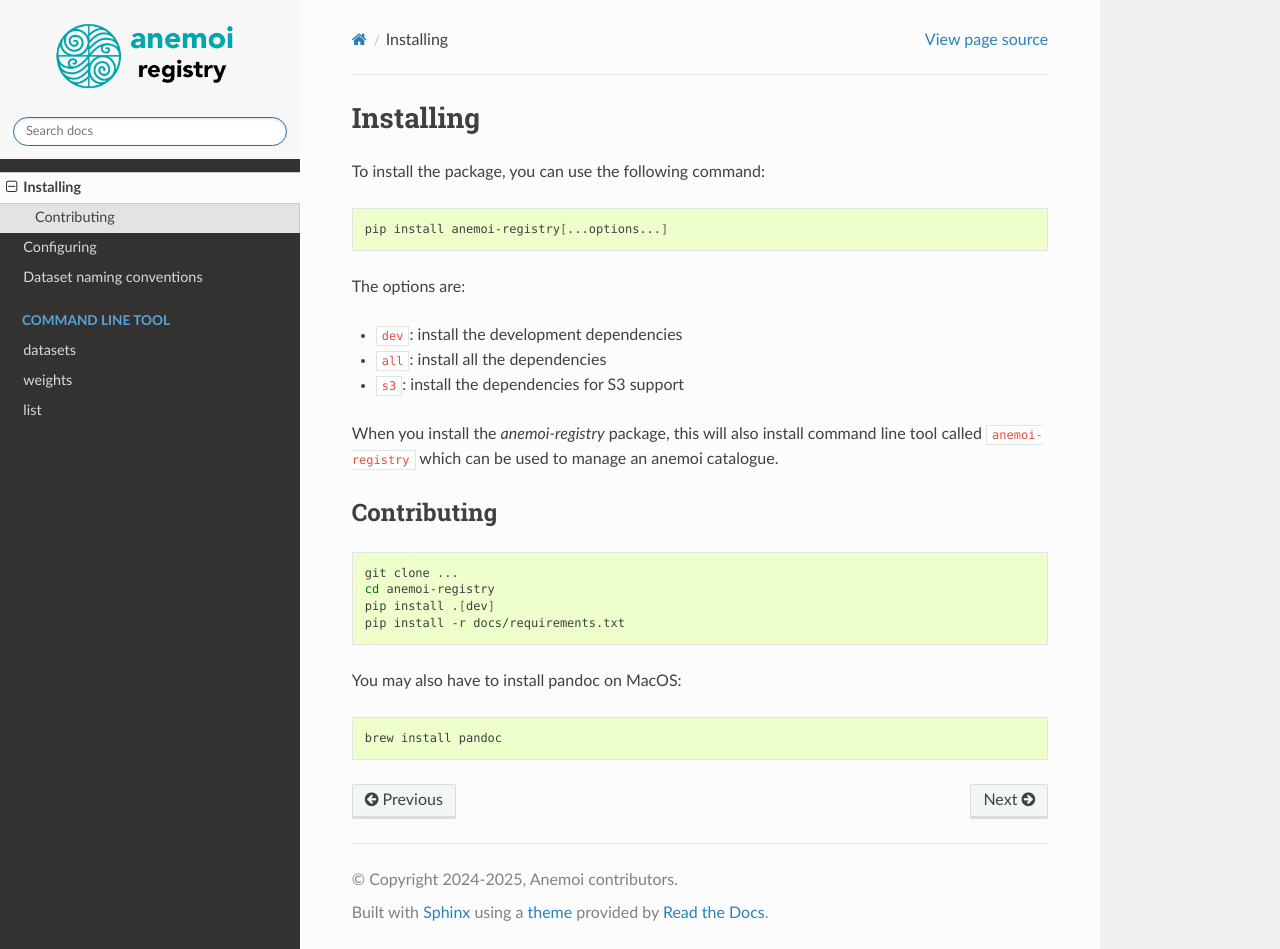
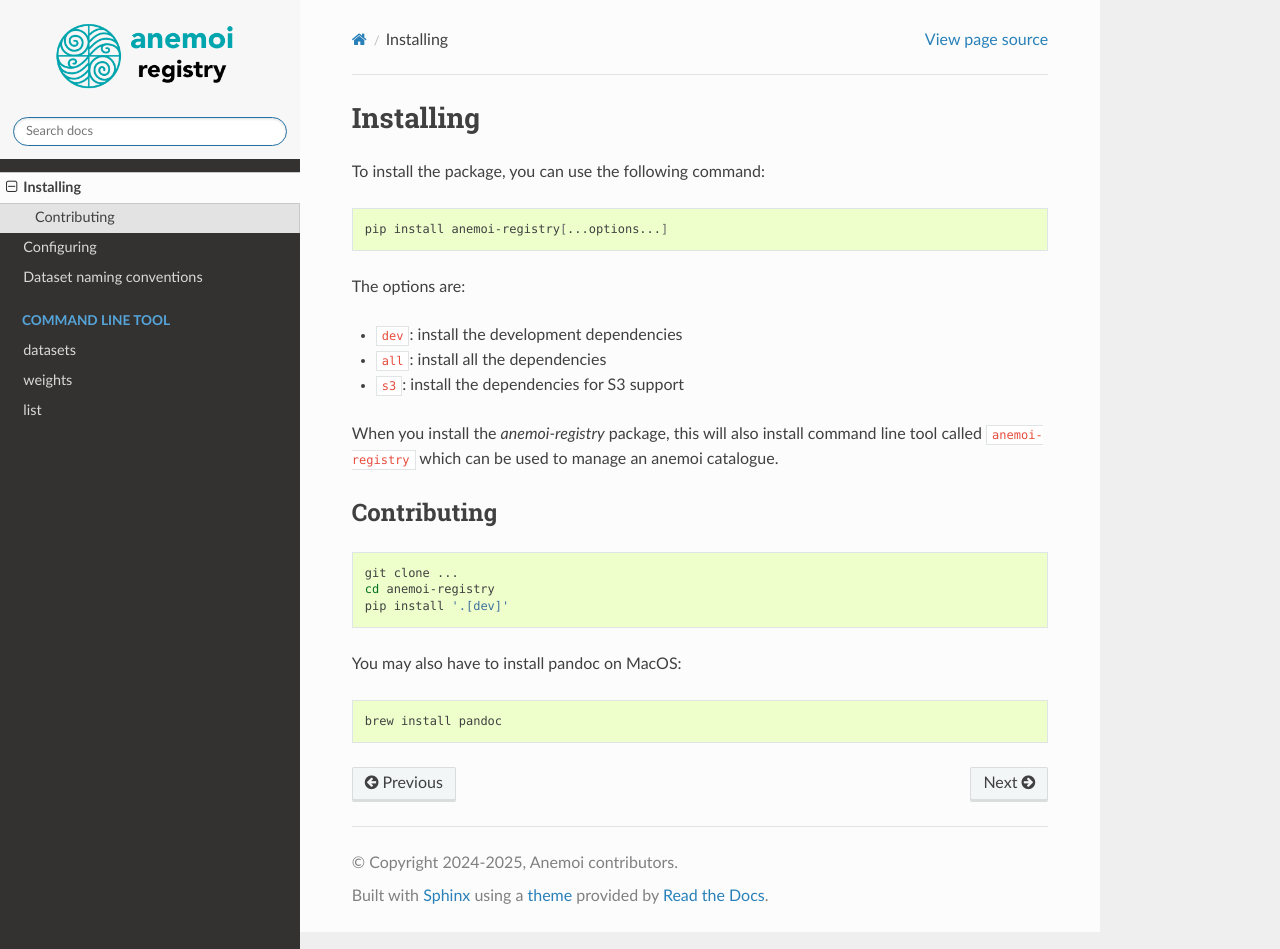
Before and after one commit to ecmwf/anemoi-registry, a Sphinx documentation site: the page built from docs/installing.rst, in a window 1280 px wide and 949 px high. Built offline with Sphinx 7.4.7 and the Read the Docs theme 3.1.0, drawn with Linux system fonts in a browser that asks for light colours; the version number could not be read and is left out.

Commit message:
docs: minor updates (#83)
Co-authored-by: Florian Pinault <floriankrb@users.noreply.github.com>

```diff
--- a/docs/cli/datasets.rst
+++ b/docs/cli/datasets.rst
@@ -5,7 +5,7 @@ The `datasets` command is used to manage datasets in the registry.
 It can be used to register or unregister a datasets, add and remove information about a dataset, and upload it to the catalogue.
 
 
-The dataset names MUST follow the naming convention documented at <TODO ADD NAMING CONVENTION URL>.
+The dataset names MUST follow the naming convention documented at :ref:`naming-conventions`.
 For instance `dataset-name` can be `aifs-ea-an-oper-0001-mars-o96-1979-2022-6h-v6`.
 
 
--- a/docs/installing.rst
+++ b/docs/installing.rst
@@ -26,8 +26,7 @@ an anemoi catalogue.
 
    git clone ...
    cd anemoi-registry
-   pip install .[dev]
-   pip install -r docs/requirements.txt
+   pip install '.[dev]'
 
 You may also have to install pandoc on MacOS:
 
```
